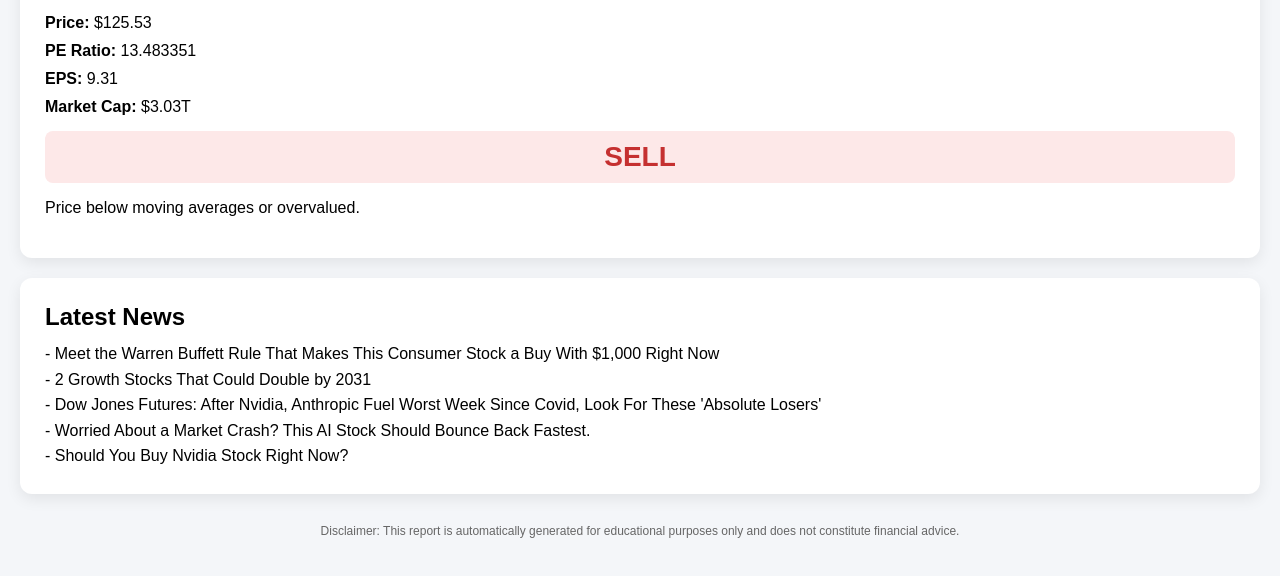
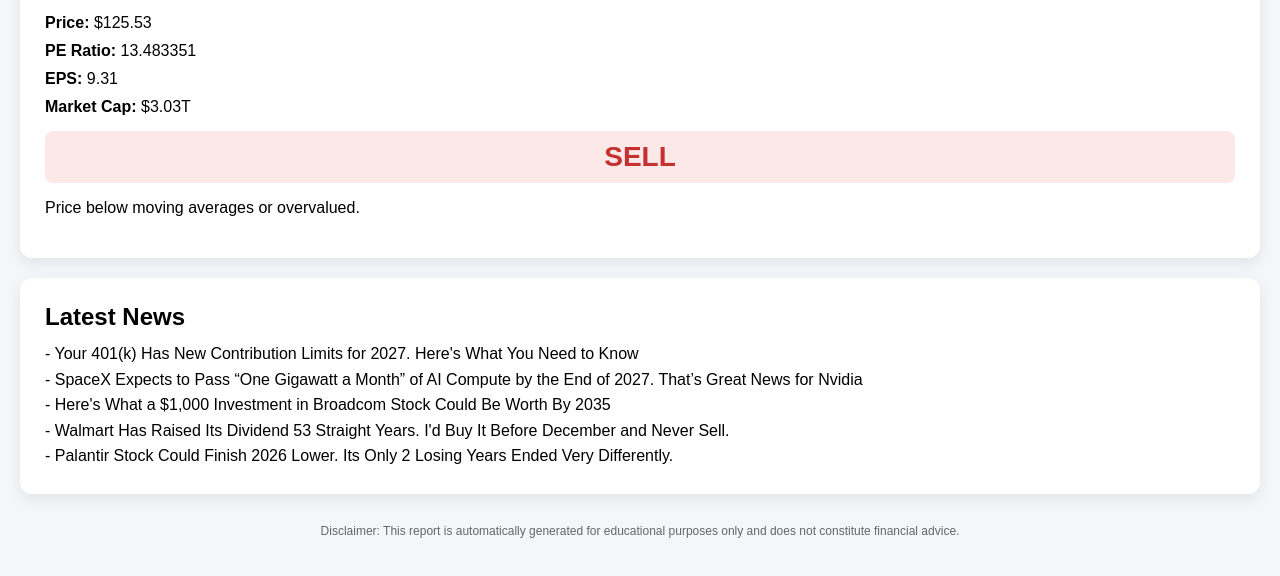
Before and after one commit to peggytao/nvda-daily-report, a plain HTML site: page index.html in a window 1280 px wide. Shown: the part 118-694 px from the top of the page. Drawn offline with Linux system fonts and the light colour scheme.

Commit message:
Daily NVDA update

```diff
--- a/index.html
+++ b/index.html
@@ -23,7 +23,7 @@ h1, h2 { margin:0 0 10px 0; }
 
 <div class="card">
 <h1>NVDA Daily Stock Report</h1>
-<p><strong>Date:</strong> <span id="report-date">2026-11-21</span></p>
+<p><strong>Date:</strong> <span id="report-date">2026-11-22</span></p>
 <div class="metric"><strong>Price:</strong> $125.53</div>
 <div class="metric"><strong>PE Ratio:</strong> 13.483351</div>
 <div class="metric"><strong>EPS:</strong> 9.31</div>
@@ -34,11 +34,11 @@ h1, h2 { margin:0 0 10px 0; }
 
 <div class="card">
 <h2>Latest News</h2>
-<div class="analysis-text">- Meet the Warren Buffett Rule That Makes This Consumer Stock a Buy With $1,000 Right Now
-- 2 Growth Stocks That Could Double by 2031
-- Dow Jones Futures: After Nvidia, Anthropic Fuel Worst Week Since Covid, Look For These 'Absolute Losers'
-- Worried About a Market Crash? This AI Stock Should Bounce Back Fastest.
-- Should You Buy Nvidia Stock Right Now?</div>
+<div class="analysis-text">- Your 401(k) Has New Contribution Limits for 2027. Here's What You Need to Know
+- SpaceX Expects to Pass “One Gigawatt a Month” of AI Compute by the End of 2027. That’s Great News for Nvidia
+- Here's What a $1,000 Investment in Broadcom Stock Could Be Worth By 2035
+- Walmart Has Raised Its Dividend 53 Straight Years. I'd Buy It Before December and Never Sell.
+- Palantir Stock Could Finish 2026 Lower. Its Only 2 Losing Years Ended Very Differently.</div>
 </div>
 
 <div class="footer">
```
Also changed, not shown: report/index.html (+6 -6 lines).
